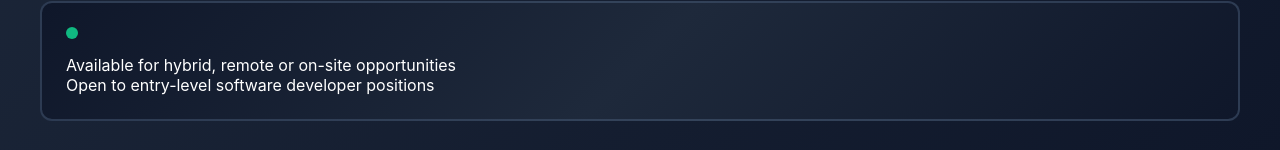
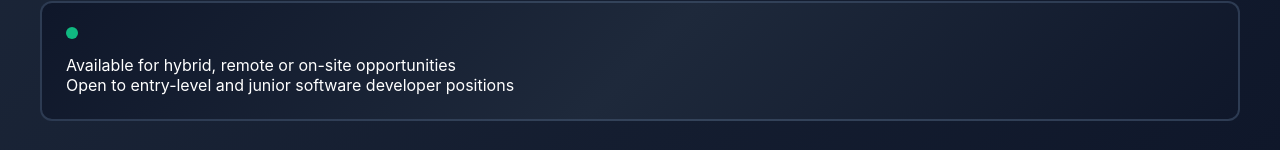
Before and after one commit to embe8/swe-portfolio, a React (Vite) app: page / in a window 1280 px wide. Shown: the part 2431-2581 px from the top of the page. Built offline with nearby package versions, Linux system fonts and the light colour scheme.

Commit message:
Updated App jsx content Open to text

```diff
--- a/src/App.jsx
+++ b/src/App.jsx
@@ -465,7 +465,7 @@ export default function Portfolio() {
             <div className="status-indicator"></div>
             <div className="status-content">
               <p className="status-title">Available for hybrid, remote or on-site opportunities</p>
-              <p className="status-subtitle">Open to entry-level software developer positions</p>
+              <p className="status-subtitle">Open to entry-level and junior software developer positions</p>
             </div>
           </div>
         </div>
```
